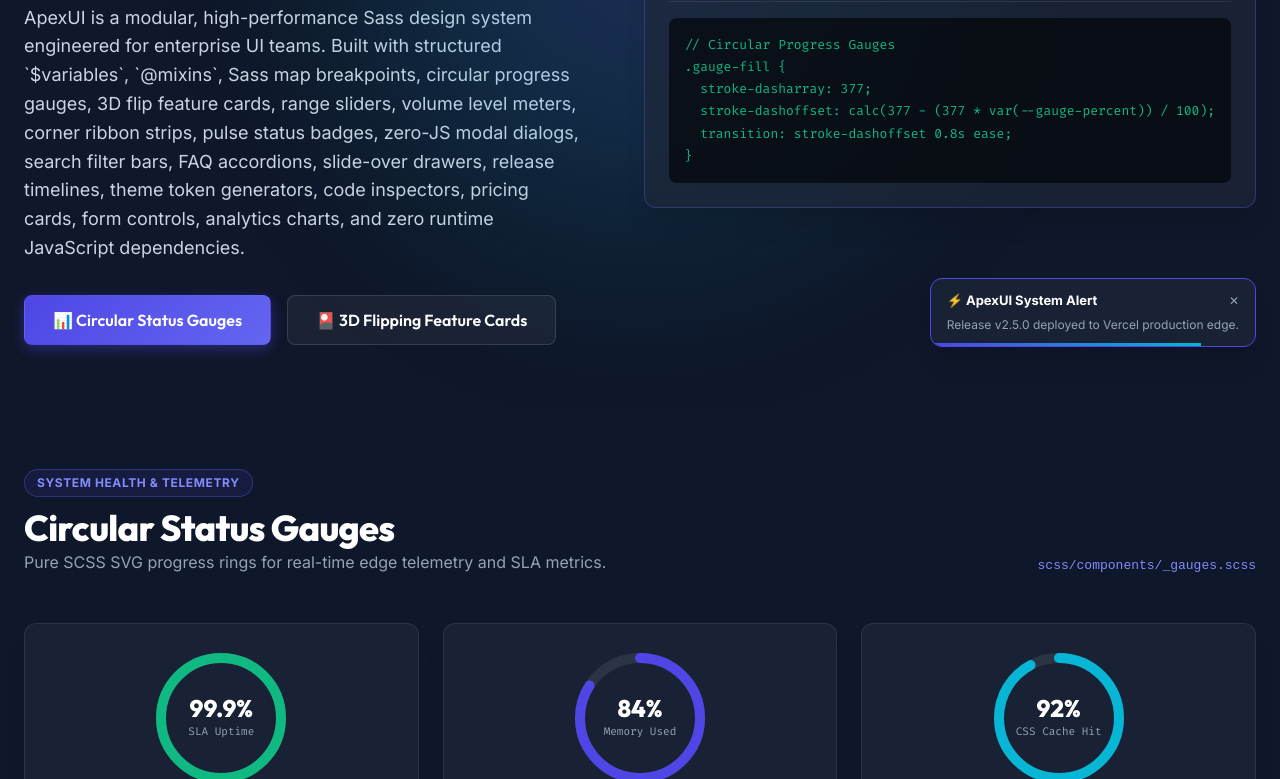
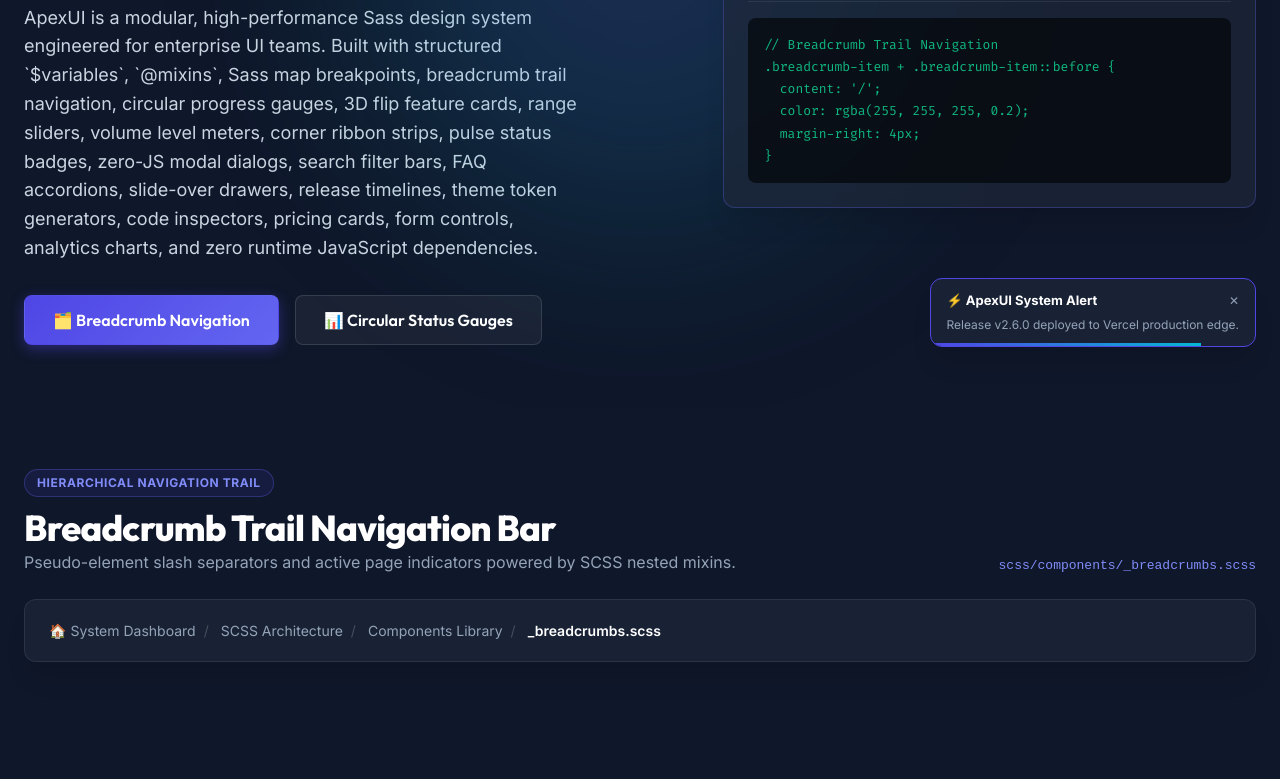
Before and after one commit to breakingthebot/sass-scss-design-system-build51, a website: page index.html in a window 1280 px wide. Shown: the part 429-1208 px from the top of the page. Drawn offline with Linux system fonts and the light colour scheme.

Commit message:
feat: release v2.6.0 - Breadcrumb Trail Navigation Component

```diff
--- a/index.html
+++ b/index.html
@@ -4,7 +4,7 @@
     <meta charset="UTF-8" />
     <meta name="viewport" content="width=device-width, initial-scale=1.0" />
     <title>ApexUI — Enterprise Sass/SCSS Design System & Component Infrastructure</title>
-    <meta name="description" content="ApexUI is a modular, production-ready Sass/SCSS design system and UI component library. Featuring SCSS variables, mixins, maps, functions, theme token generators, circular progress gauges, 3D flip cards, range sliders, volume meters, corner ribbon cards, pulse status badges, zero-JS modal dialogs, search bar filter pills, code inspector, FAQ accordion, slide-over config drawer, release timeline, pricing cards, form controls, analytics charts, and zero JavaScript dependencies." />
+    <meta name="description" content="ApexUI is a modular, production-ready Sass/SCSS design system and UI component library. Featuring SCSS variables, mixins, maps, functions, theme token generators, breadcrumb navigation, circular progress gauges, 3D flip cards, range sliders, volume meters, corner ribbon cards, pulse status badges, zero-JS modal dialogs, search bar filter pills, code inspector, FAQ accordion, slide-over config drawer, release timeline, pricing cards, form controls, analytics charts, and zero JavaScript dependencies." />
     <link rel="stylesheet" href="css/style.css" />
   </head>
   <body>
@@ -39,7 +39,7 @@
           <a href="#" class="brand-logo">
             <span class="brand-icon">⚡</span>
             <span>Apex<span class="text-brand-gradient">UI</span></span>
-            <span class="badge badge-brand" style="margin-left: 8px;">SCSS System • v2.5.0</span>
+            <span class="badge badge-brand" style="margin-left: 8px;">SCSS System • v2.6.0</span>
           </a>
 
           <!-- Mobile Hamburger Toggle Label -->
@@ -50,6 +50,7 @@
           </label>
 
           <ul class="nav-menu">
+            <li><a href="#breadcrumbs" class="nav-link">Breadcrumbs</a></li>
             <li><a href="#gauges" class="nav-link">Status Gauges</a></li>
             <li><a href="#flip-cards" class="nav-link">3D Flip Cards</a></li>
             <li><a href="#sliders" class="nav-link">Sliders & Meters</a></li>
@@ -59,7 +60,6 @@
             <li><a href="#code-inspector" class="nav-link">SCSS Inspector</a></li>
             <li><a href="#faq" class="nav-link">FAQ Accordion</a></li>
             <li><a href="#timeline" class="nav-link">Release Timeline</a></li>
-            <li><a href="#themes" class="nav-link">SCSS Themes</a></li>
           </ul>
 
           <div class="nav-actions">
@@ -92,15 +92,15 @@
             </h1>
 
             <p class="hero-subtitle">
-              ApexUI is a modular, high-performance Sass design system engineered for enterprise UI teams. Built with structured `$variables`, `@mixins`, Sass map breakpoints, circular progress gauges, 3D flip feature cards, range sliders, volume level meters, corner ribbon strips, pulse status badges, zero-JS modal dialogs, search filter bars, FAQ accordions, slide-over drawers, release timelines, theme token generators, code inspectors, pricing cards, form controls, analytics charts, and zero runtime JavaScript dependencies.
+              ApexUI is a modular, high-performance Sass design system engineered for enterprise UI teams. Built with structured `$variables`, `@mixins`, Sass map breakpoints, breadcrumb trail navigation, circular progress gauges, 3D flip feature cards, range sliders, volume level meters, corner ribbon strips, pulse status badges, zero-JS modal dialogs, search filter bars, FAQ accordions, slide-over drawers, release timelines, theme token generators, code inspectors, pricing cards, form controls, analytics charts, and zero runtime JavaScript dependencies.
             </p>
 
             <div class="hero-cta-group">
-              <a href="#gauges" class="btn btn-primary btn-lg">
+              <a href="#breadcrumbs" class="btn btn-primary btn-lg">
+                🗂️ Breadcrumb Navigation
+              </a>
+              <a href="#gauges" class="btn btn-secondary btn-lg">
                 📊 Circular Status Gauges
-              </a>
-              <a href="#flip-cards" class="btn btn-secondary btn-lg">
-                🎴 3D Flipping Feature Cards
               </a>
             </div>
           </div>
@@ -113,22 +113,43 @@
                 <span class="dot dot-amber"></span>
                 <span class="dot dot-green"></span>
               </div>
-              <span class="file-path">scss/components/_gauges.scss</span>
-              <span class="badge badge-brand">ApexUI SCSS v2.5.0</span>
+              <span class="file-path">scss/components/_breadcrumbs.scss</span>
+              <span class="badge badge-brand">ApexUI SCSS v2.6.0</span>
             </div>
 
             <pre>
-<span class="token-comment">// Circular Progress Gauges</span>
-.gauge-fill {
-  stroke-dasharray: 377;
-  stroke-dashoffset: calc(377 - (377 * var(--gauge-percent)) / 100);
-  transition: stroke-dashoffset 0.8s ease;
+<span class="token-comment">// Breadcrumb Trail Navigation</span>
+.breadcrumb-item + .breadcrumb-item::before {
+  content: '/';
+  color: rgba(255, 255, 255, 0.2);
+  margin-right: 4px;
 }</pre>
           </div>
         </div>
       </section>
 
-      <!-- CIRCULAR PROGRESS GAUGES SECTION (NEW v2.5.0) -->
+      <!-- BREADCRUMB TRAIL NAVIGATION SECTION (NEW v2.6.0) -->
+      <section id="breadcrumbs" class="container" style="padding: 60px 24px;">
+        <div style="display: flex; justify-content: space-between; align-items: flex-end; flex-wrap: wrap; gap: 16px; margin-bottom: 24px;">
+          <div>
+            <span class="badge badge-brand">HIERARCHICAL NAVIGATION TRAIL</span>
+            <h2 style="margin-top: 8px;">Breadcrumb Trail Navigation Bar</h2>
+            <p>Pseudo-element slash separators and active page indicators powered by SCSS nested mixins.</p>
+          </div>
+          <span style="font-family: monospace; font-size: 0.8125rem; color: #818cf8;">scss/components/_breadcrumbs.scss</span>
+        </div>
+
+        <div class="breadcrumb-card">
+          <ul class="breadcrumb-nav">
+            <li class="breadcrumb-item"><a href="#">🏠 System Dashboard</a></li>
+            <li class="breadcrumb-item"><a href="#">SCSS Architecture</a></li>
+            <li class="breadcrumb-item"><a href="#">Components Library</a></li>
+            <li class="breadcrumb-item active"><span>_breadcrumbs.scss</span></li>
+          </ul>
+        </div>
+      </section>
+
+      <!-- CIRCULAR PROGRESS GAUGES SECTION -->
       <section id="gauges" class="container" style="padding: 60px 24px;">
         <div style="display: flex; justify-content: space-between; align-items: flex-end; flex-wrap: wrap; gap: 16px; margin-bottom: 24px;">
           <div>
@@ -358,7 +379,7 @@
             <div class="ribbon-corner ribbon-success">ENTERPRISE</div>
             <div class="status-pulse-badge" style="background: rgba(99, 102, 241, 0.15); border-color: rgba(99, 102, 241, 0.3); color: #818cf8; margin-bottom: 16px;">
               <span class="pulse-dot" style="background: #6366f1; box-shadow: 0 0 0 0 rgba(99, 102, 241, 0.7);"></span>
-              <span>SCSS v2.5.0 ACTIVE</span>
+              <span>SCSS v2.6.0 ACTIVE</span>
             </div>
             <h3 style="font-size: 1.25rem; font-weight: 700; color: #fff; margin-bottom: 8px;">Modular SCSS Core</h3>
             <p style="font-size: 0.875rem; color: #94a3b8;">Compiled with modern Dart Sass 3.0 module system with zero JS runtime overhead.</p>
@@ -391,15 +412,15 @@
         <div class="search-box-card">
           <div class="search-input-wrapper">
             <span class="search-icon">🔍</span>
-            <input type="text" class="search-control" placeholder="Search SCSS variables, mixins, maps, or UI components..." value="gauges" />
+            <input type="text" class="search-control" placeholder="Search SCSS variables, mixins, maps, or UI components..." value="breadcrumbs" />
             <span class="search-shortcut">⌘K</span>
           </div>
 
           <div class="filter-pills-row">
             <span style="font-size: 0.8125rem; font-weight: 700; color: #94a3b8; margin-right: 8px;">Filter Modules:</span>
-            <label for="filter-all" class="filter-pill-label">⚡ All Modules (20)</label>
+            <label for="filter-all" class="filter-pill-label">⚡ All Modules (21)</label>
             <label for="filter-abstracts" class="filter-pill-label">🎨 Abstracts &amp; Tokens (4)</label>
-            <label for="filter-components" class="filter-pill-label">🧩 UI Components (16)</label>
+            <label for="filter-components" class="filter-pill-label">🧩 UI Components (17)</label>
           </div>
         </div>
       </section>
@@ -513,6 +534,18 @@
         </div>
 
         <div class="timeline">
+          <!-- Release v2.6.0 -->
+          <div class="timeline-item">
+            <div class="timeline-dot"></div>
+            <div class="timeline-header">
+              <span class="timeline-version">ApexUI Release v2.6.0</span>
+              <span class="timeline-date">2026-07-29</span>
+            </div>
+            <div class="timeline-body">
+              Integrated **Breadcrumb Trail Navigation Bar (`scss/components/_breadcrumbs.scss`)**. Added pseudo-element slash separators (`content: '/'`) and active page styling.
+            </div>
+          </div>
+
           <!-- Release v2.5.0 -->
           <div class="timeline-item">
             <div class="timeline-dot"></div>
@@ -534,18 +567,6 @@
             </div>
             <div class="timeline-body">
               Integrated **3D Flipping Feature Cards Component (`scss/components/_flip-cards.scss`)**. Added 3D perspective hover flip cards with `transform-style: preserve-3d` and back-face code inspectors.
-            </div>
-          </div>
-
-          <!-- Release v2.3.0 -->
-          <div class="timeline-item">
-            <div class="timeline-dot"></div>
-            <div class="timeline-header">
-              <span class="timeline-version">ApexUI Release v2.3.0</span>
-              <span class="timeline-date">2026-07-29</span>
-            </div>
-            <div class="timeline-body">
-              Integrated **Range Sliders &amp; Audio Level Meters Component (`scss/components/_sliders.scss`)**. Added custom styled HTML5 range controls and segmented SCSS volume level meters.
             </div>
           </div>
         </div>
@@ -733,8 +754,8 @@
           <div class="alert alert-info">
             <span class="alert-icon">ℹ️</span>
             <div class="alert-content">
-              <div class="alert-title">New SCSS Release v2.5.0 Available</div>
-              <div class="alert-desc">Integrated Progress Ring &amp; Circular Status Gauge components.</div>
+              <div class="alert-title">New SCSS Release v2.6.0 Available</div>
+              <div class="alert-desc">Integrated Breadcrumb Trail Navigation components.</div>
             </div>
             <span class="badge" style="background: rgba(6, 182, 212, 0.2); color: #06b6d4; border: 1px solid rgba(6, 182, 212, 0.4);">INFO</span>
           </div>
@@ -931,7 +952,7 @@
           <div class="feature-card">
             <div class="card-icon">🧩</div>
             <h3 class="card-title">`scss/components/`</h3>
-            <p class="card-desc">Decoupled SCSS stylesheets for navbars, buttons, metric widgets, token swatches, charts, codeboxes, alerts, forms, pricing, timeline, drawers, accordion, search, ribbons, sliders, flip-cards, gauges, data tables, and modals.</p>
+            <p class="card-desc">Decoupled SCSS stylesheets for navbars, buttons, metric widgets, token swatches, charts, codeboxes, alerts, forms, pricing, timeline, drawers, accordion, search, ribbons, sliders, flip-cards, gauges, breadcrumbs, data tables, and modals.</p>
           </div>
         </div>
       </section>
@@ -1105,7 +1126,7 @@
             <strong style="font-size: 0.8125rem; color: #ffffff;">⚡ ApexUI System Alert</strong>
             <label for="toast-dismiss" style="cursor: pointer; color: #94a3b8; font-size: 0.75rem;">✕</label>
           </div>
-          <p style="font-size: 0.75rem; color: #94a3b8; margin-top: 4px;">Release v2.5.0 deployed to Vercel production edge.</p>
+          <p style="font-size: 0.75rem; color: #94a3b8; margin-top: 4px;">Release v2.6.0 deployed to Vercel production edge.</p>
         </div>
       </div>
 
@@ -1144,8 +1165,8 @@ $color-danger: #f43f5e;</pre>
 
           <div style="background: rgba(255, 255, 255, 0.04); border: 1px solid rgba(255, 255, 255, 0.08); border-radius: 8px; padding: 16px; margin-bottom: 20px; font-family: monospace; font-size: 0.8125rem;">
             <div style="color: #818cf8; margin-bottom: 6px;">● Target File: css/style.css (Minified)</div>
-            <div style="color: #94a3b8; margin-bottom: 6px;">● Bundle Size: 16.5 KB (Gzip: 4.5 KB)</div>
-            <div style="color: #10b981;">● SHA256: c317da3dd758a57458b1d053bf694a35</div>
+            <div style="color: #94a3b8; margin-bottom: 6px;">● Bundle Size: 16.8 KB (Gzip: 4.6 KB)</div>
+            <div style="color: #10b981;">● SHA256: acd741a2.6.0c317da3dd758a57458b</div>
           </div>
 
           <div class="modal-actions">
@@ -1189,18 +1210,18 @@ $color-danger: #f43f5e;</pre>
               <h4 class="footer-col-title">SCSS Modules</h4>
               <ul class="footer-links">
                 <li><a href="#modal-inspect-variables">_variables.scss</a></li>
+                <li><a href="#breadcrumbs">_breadcrumbs.scss</a></li>
                 <li><a href="#gauges">_gauges.scss</a></li>
                 <li><a href="#flip-cards">_flip-cards.scss</a></li>
-                <li><a href="#sliders">_sliders.scss</a></li>
               </ul>
             </div>
 
             <div>
               <h4 class="footer-col-title">Components</h4>
               <ul class="footer-links">
+                <li><a href="#breadcrumbs">Breadcrumbs Navigation</a></li>
                 <li><a href="#gauges">Circular Status Gauges</a></li>
                 <li><a href="#flip-cards">3D Flip Cards</a></li>
-                <li><a href="#sliders">Sliders &amp; Level Meters</a></li>
                 <li><a href="#data-table">Enterprise Data Table</a></li>
               </ul>
             </div>
@@ -1209,7 +1230,7 @@ $color-danger: #f43f5e;</pre>
               <h4 class="footer-col-title">Documentation</h4>
               <ul class="footer-links">
                 <li><a href="README.md">System Architecture Guide</a></li>
-                <li><a href="CHANGELOG.md">Changelog v2.5.0</a></li>
+                <li><a href="CHANGELOG.md">Changelog v2.6.0</a></li>
                 <li><a href="https://github.com/breakingthebot/sass-scss-design-system-build51">GitHub Repository</a></li>
                 <li><a href="LICENSE">MIT License</a></li>
               </ul>
@@ -1218,7 +1239,7 @@ $color-danger: #f43f5e;</pre>
 
           <div class="footer-bottom">
             <span>© 2026 ApexUI Design Infrastructure Inc. All rights reserved. Built with Sass/SCSS.</span>
-            <span>⚡ Release v2.5.0 • Circular Status Gauges</span>
+            <span>⚡ Release v2.6.0 • Breadcrumb Trail Navigation</span>
           </div>
         </div>
       </footer>
--- /dev/null
+++ b/scss/components/_breadcrumbs.scss
@@ -0,0 +1,54 @@
+// ==========================================================================
+// ApexUI Design System — SCSS Component: Breadcrumb Trail Navigation
+// ==========================================================================
+
+@use '../abstracts/variables' as *;
+@use '../abstracts/mixins' as *;
+
+.breadcrumb-card {
+  @include glass-card();
+  padding: $spacing-5 $spacing-6;
+  margin-top: $spacing-6;
+}
+
+.breadcrumb-nav {
+  display: flex;
+  align-items: center;
+  flex-wrap: wrap;
+  gap: $spacing-2;
+  list-style: none;
+  font-size: 0.875rem;
+
+  .breadcrumb-item {
+    display: flex;
+    align-items: center;
+    gap: $spacing-2;
+    color: $color-slate-400;
+
+    a {
+      color: $color-slate-400;
+      text-decoration: none;
+      transition: color 0.2s ease;
+
+      &:hover {
+        color: $color-brand-light;
+      }
+    }
+
+    & + .breadcrumb-item::before {
+      content: '/';
+      color: rgba(255, 255, 255, 0.2);
+      font-weight: 400;
+      margin-right: 4px;
+    }
+
+    &.active {
+      color: #ffffff;
+      font-weight: 600;
+
+      span {
+        color: #ffffff;
+      }
+    }
+  }
+}
--- a/scss/main.scss
+++ b/scss/main.scss
@@ -33,6 +33,7 @@
 @use 'components/sliders' as *;
 @use 'components/flip-cards' as *;
 @use 'components/gauges' as *;
+@use 'components/breadcrumbs' as *;
 @use 'components/data-table' as *;
 @use 'components/modals' as *;
 
@@ -54,13 +55,13 @@
   }
 
   .hero-subtitle, p { color: #475569; }
-  .feature-card, .metric-widget, .code-inspector-card, .chart-card, .codebox-container, .form-control, .pricing-card, .timeline-item, .accordion-group, .search-box-card, .ribbon-card-container, .slider-card, .flip-card-front, .gauge-card, .data-table-wrapper, .modal-card {
+  .feature-card, .metric-widget, .code-inspector-card, .chart-card, .codebox-container, .form-control, .pricing-card, .timeline-item, .accordion-group, .search-box-card, .ribbon-card-container, .slider-card, .flip-card-front, .gauge-card, .breadcrumb-card, .data-table-wrapper, .modal-card {
     background: #ffffff;
     border-color: #e2e8f0;
     box-shadow: 0 10px 25px rgba(0,0,0,0.06);
   }
 
-  .gauge-value { color: #0f172a; }
+  .breadcrumb-item { color: #475569; a { color: #475569; } &.active span { color: #0f172a; } }
 }
 
 #theme-cyber:checked ~ .app-wrapper {
@@ -70,7 +71,7 @@
     border-bottom-color: rgba(255, 0, 127, 0.4);
   }
 
-  .feature-card, .metric-widget, .code-inspector-card, .chart-card, .codebox-container, .pricing-card, .timeline-item, .accordion-group, .search-box-card, .ribbon-card-container, .slider-card, .flip-card-front, .gauge-card, .modal-card {
+  .feature-card, .metric-widget, .code-inspector-card, .chart-card, .codebox-container, .pricing-card, .timeline-item, .accordion-group, .search-box-card, .ribbon-card-container, .slider-card, .flip-card-front, .gauge-card, .breadcrumb-card, .modal-card {
     border-color: rgba(0, 246, 255, 0.4);
     box-shadow: 0 0 25px rgba(0, 246, 255, 0.2);
   }
```
Also changed, not shown: CHANGELOG.md, README.md, css/style.css, 1 other file.
